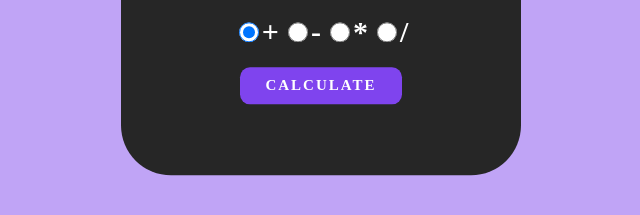
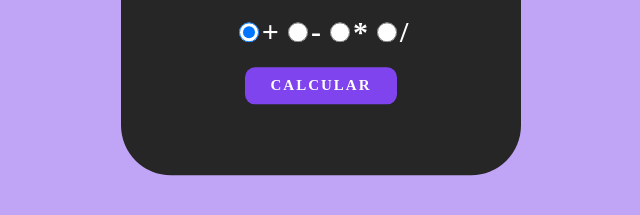
Before and after one commit to Denissouza13/Calculadora, a plain HTML site: page index.html in a window 1280 px wide. Shown: the part 423-638 px from the top of the page, 319-959 px from the left. Drawn offline with Linux system fonts and the light colour scheme.

Commit message:
Update index.html

```diff
--- a/index.html
+++ b/index.html
@@ -2,7 +2,7 @@
 <html lang="en">
 <head>
 	<meta charset="UTF-8">
-	<title>Simple Calculator using Javascript</title>
+	<title>Calculadora simples</title>
 	<link href="style.css" rel="stylesheet">
 </head>
 <body>
@@ -11,7 +11,7 @@
 		<br>
 		<input checked id="box1" name="sign-area" type="radio" value="add"><b>+</b> <input id="box2" name="sign-area" type="radio" value="subtract"><b>-</b> <input id="box3" name="sign-area" type="radio" value="multiply"><b>*</b> <input id="box4" name="sign-area" type="radio" value="divide"><b>/</b><br>
 		<br>
-		<button onclick="outcome()" type="button">calculate</button>
+		<button onclick="outcome()" type="button">calcular</button>
 		<h1 id="resultArea"></h1>
 	</div>
 	<script src="index.js">
```
